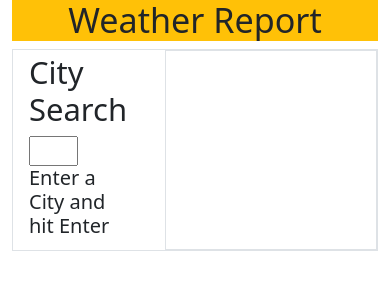
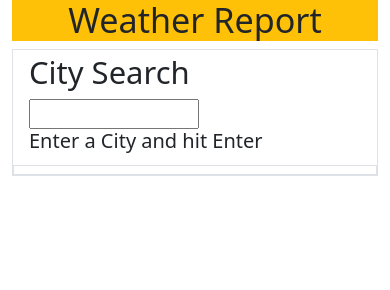
Before and after one commit to mbarrie1979/Weather_Planner, a plain HTML site: page index.html in a window 390 px wide. Drawn offline with nearby package versions, Linux system fonts and the light colour scheme.

Commit message:
fixed CSS

```diff
--- a/index.html
+++ b/index.html
@@ -17,13 +17,13 @@
         </header>
         <section class="container">
             <section class="row h-25 border d-flex justify-content-between" id="input-and-thisDay">
-                <div id="input-section" class="col-4 m-1">
+                <div id="input-section" class="col-12 col-md-4 m-1">
                     <h2 class="display-5">City Search</h2>
                     <input id="text-input" type="text" class="w-50">
                     <h4 id="hit-enter" class="display-3">Enter a City and hit Enter</h4>
 
                 </div>
-                <div id="current-display" class="col-7 border thick-border">
+                <div id="current-display" class="col-12 col-md-7 border thick-border">
                     <h2 id="current-city" class="display-2"></h2>
                     <section id="current-weather" class="col">
 
@@ -31,7 +31,7 @@
                 </div>
             </section>
         </section>
-        <section class="container">
+        <section class="container-fluid">
             <section class="row d-flex justify-content-center" id="forecast-section">
 
 
```
